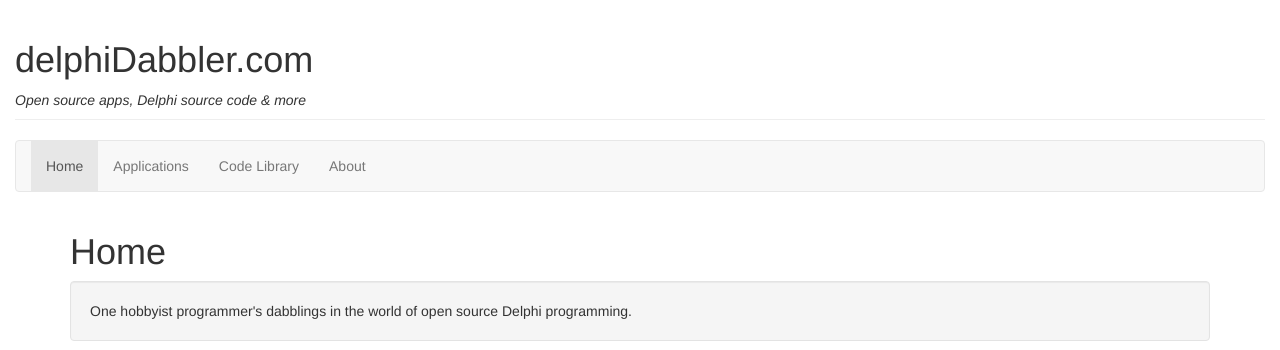
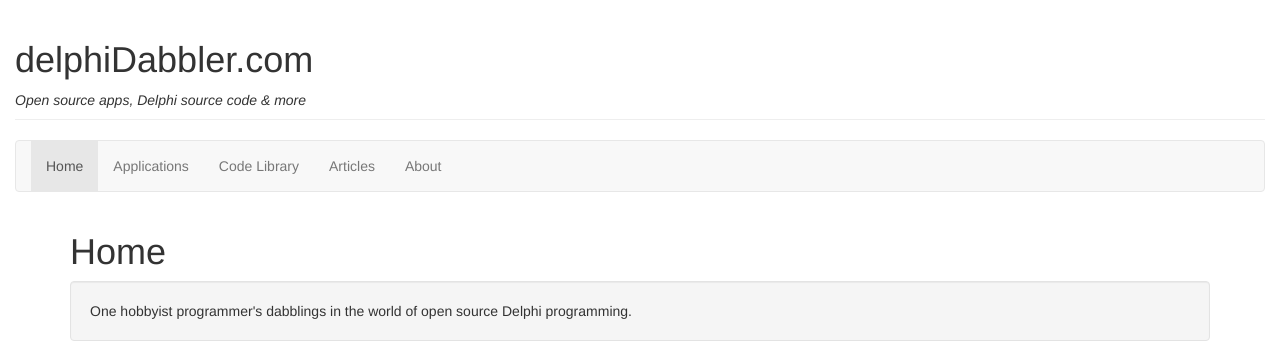
Before and after one commit to delphidabbler/delphidabbler.github.io, a Jekyll site: the page built from index.html, in a window 1280 px wide. Shown: the top 350 px of the page. Built offline with Jekyll 4.4.1, drawn with Linux system fonts in a browser that asks for light colours; nearby versions of some CDN libraries.

Commit message:
Add articles page to navigation
Also added page link to core.yaml

```diff
--- a/_data/core.yml
+++ b/_data/core.yml
@@ -4,6 +4,7 @@
 homeLink: "/"
 appsLink: "/programs.html"
 libLink: "/codelib.html"
+articlesLink: "/articles.html"
 aboutLink: "/about.html"
 
 # Site Logo Text
--- a/_includes/navigation.html
+++ b/_includes/navigation.html
@@ -15,6 +15,7 @@
       <li{% if page.url == site.data.core.homeLink %} class="active"{% endif %}><a href="{{ site.data.core.homeLink }}">Home</a></li>
       <li{% if page.url == site.data.core.appsLink %} class="active"{% endif %}><a href="{{ site.data.core.appsLink }}">Applications</a></li>
       <li{% if page.url == site.data.core.libLink %} class="active"{% endif %}><a href="{{ site.data.core.libLink }}">Code Library</a></li>
+      <li{% if page.url == site.data.core.articlesLink %} class="active"{% endif %}><a href="{{ site.data.core.articlesLink }}">Articles</a></li>
       <li{% if page.url == site.data.core.aboutLink %} class="active"{% endif %}><a href="{{ site.data.core.aboutLink }}">About</a></li>
     </ul>
   </div><!-- /.navbar-collapse -->
```
